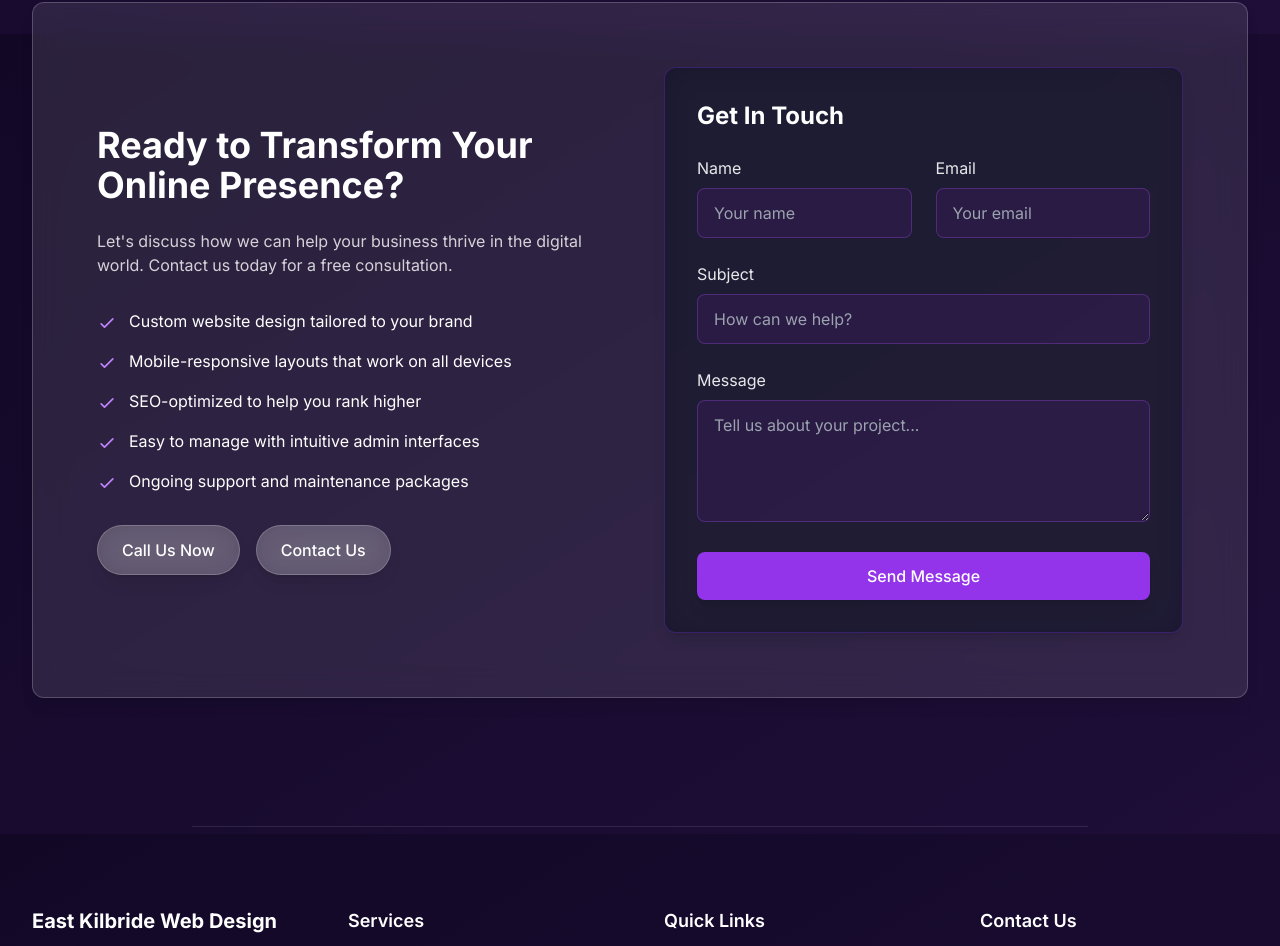
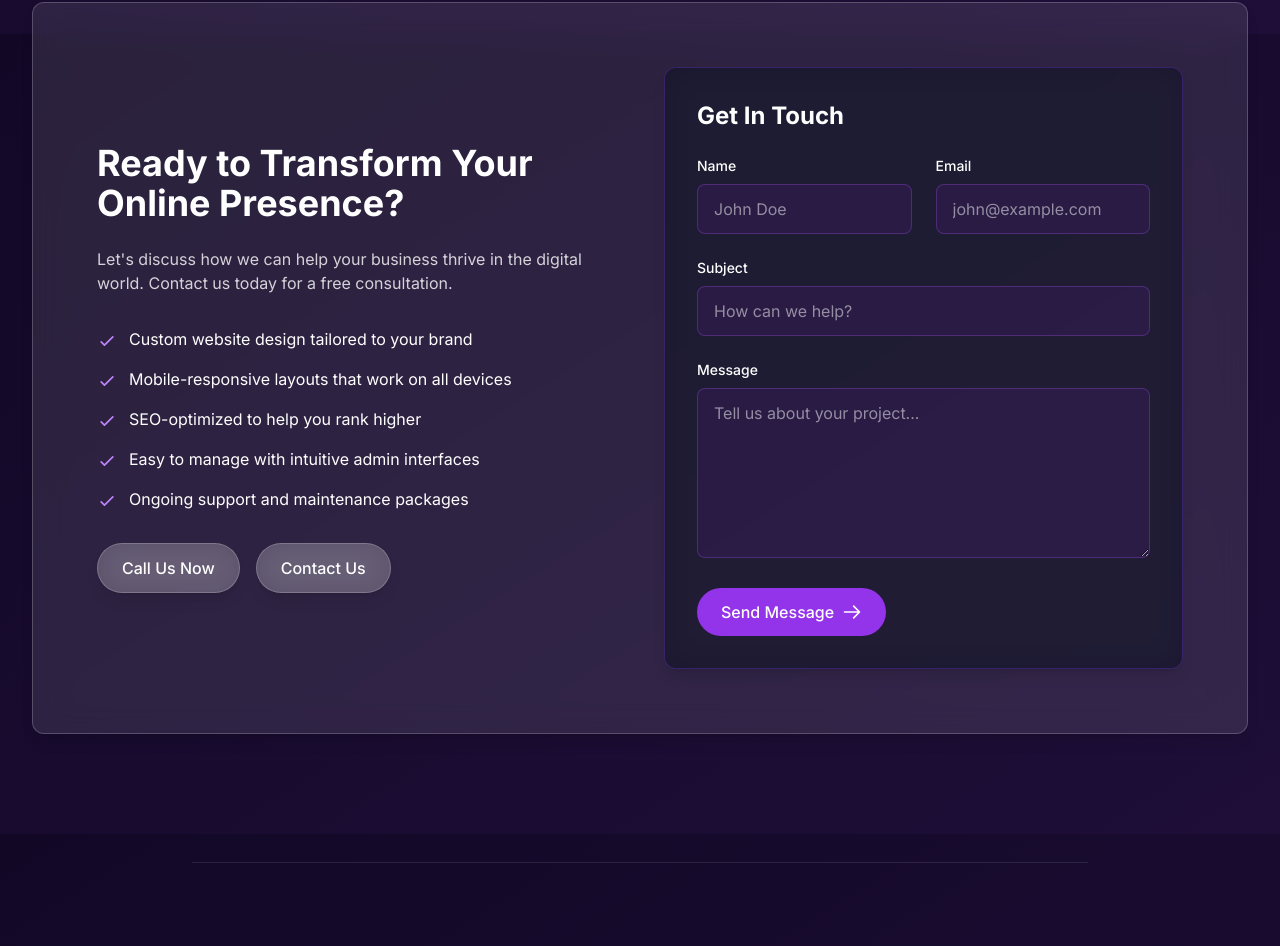
Before and after one commit to matthewmarleyuk/EK-Web-Design, a Next.js app: page / in a window 1280 px wide. Shown: the part 5566-6512 px from the top of the page. Built offline with nearby package versions, Linux system fonts and the light colour scheme.

Commit message:
Use ContactForm component on homepage, update form styles, and fix all navigation links

```diff
--- a/src/app/page.tsx
+++ b/src/app/page.tsx
@@ -1,5 +1,6 @@
 import React from 'react';
 import Navigation from '../components/navigation';
+import ContactForm from '../components/ContactForm';
 
 // Create a function to properly handle paths across environments
 const getPath = (path: string) => {
@@ -446,7 +447,7 @@ export default function Home() {
                   ))}
                 </ul>
                 <div className="flex flex-wrap gap-4">
-                  <a href="tel:+441234567890" className="glass-button inline-block font-medium">
+                  <a href="tel:07478707581" className="glass-button inline-block font-medium">
                     Call Us Now
                   </a>
                   <a href={getPath('/contact')} className="glass-button inline-block font-medium bg-purple-600/30">
@@ -456,56 +457,7 @@ export default function Home() {
               </div>
               <div className="glass p-6 md:p-8 rounded-xl shadow-xl backdrop-blur-lg" style={{backgroundColor: 'rgba(19, 19, 41, 0.75)', borderColor: 'rgba(124, 58, 237, 0.3)'}}>
                 <h3 className="text-2xl font-bold mb-6">Get In Touch</h3>
-                <form className="space-y-6">
-                  <div className="grid grid-cols-1 md:grid-cols-2 gap-6">
-                    <div>
-                      <label htmlFor="name" className="block mb-2 text-white/90">Name</label>
-                      <input
-                        type="text"
-                        id="name"
-                        className="w-full px-4 py-3 bg-purple-900/20 border border-purple-500/30 rounded-lg focus:outline-none focus:ring-2 focus:ring-purple-500 text-white"
-                        placeholder="Your name"
-                        required
-                      />
-                    </div>
-                    <div>
-                      <label htmlFor="email" className="block mb-2 text-white/90">Email</label>
-                      <input
-                        type="email"
-                        id="email"
-                        className="w-full px-4 py-3 bg-purple-900/20 border border-purple-500/30 rounded-lg focus:outline-none focus:ring-2 focus:ring-purple-500 text-white"
-                        placeholder="Your email"
-                        required
-                      />
-                    </div>
-                  </div>
-                  <div>
-                    <label htmlFor="subject" className="block mb-2 text-white/90">Subject</label>
-                    <input
-                      type="text"
-                      id="subject"
-                      className="w-full px-4 py-3 bg-purple-900/20 border border-purple-500/30 rounded-lg focus:outline-none focus:ring-2 focus:ring-purple-500 text-white"
-                      placeholder="How can we help?"
-                      required
-                    />
-                  </div>
-                  <div>
-                    <label htmlFor="message" className="block mb-2 text-white/90">Message</label>
-                    <textarea
-                      id="message"
-                      rows={4}
-                      className="w-full px-4 py-3 bg-purple-900/20 border border-purple-500/30 rounded-lg focus:outline-none focus:ring-2 focus:ring-purple-500 text-white"
-                      placeholder="Tell us about your project..."
-                      required
-                    />
-                  </div>
-                  <button
-                    type="submit"
-                    className="w-full bg-purple-600 hover:bg-purple-500 text-white font-medium px-6 py-3 rounded-lg transition-colors duration-300 shadow-lg"
-                  >
-                    Send Message
-                  </button>
-                </form>
+                <ContactForm />
               </div>
             </div>
           </div>
--- a/src/components/ContactForm.tsx
+++ b/src/components/ContactForm.tsx
@@ -70,7 +70,7 @@ export default function ContactForm() {
           <input
             type="text"
             id="name"
-            className="w-full bg-white/10 backdrop-blur-sm border border-white/20 rounded-lg px-4 py-3 text-white placeholder-white/50 focus:outline-none focus:ring-2 focus:ring-purple-500"
+            className="w-full bg-purple-900/20 border border-purple-500/30 rounded-lg px-4 py-3 text-white placeholder-white/50 focus:outline-none focus:ring-2 focus:ring-purple-500"
             placeholder="John Doe"
             value={formData.name}
             onChange={handleChange}
@@ -83,7 +83,7 @@ export default function ContactForm() {
           <input
             type="email"
             id="email"
-            className="w-full bg-white/10 backdrop-blur-sm border border-white/20 rounded-lg px-4 py-3 text-white placeholder-white/50 focus:outline-none focus:ring-2 focus:ring-purple-500"
+            className="w-full bg-purple-900/20 border border-purple-500/30 rounded-lg px-4 py-3 text-white placeholder-white/50 focus:outline-none focus:ring-2 focus:ring-purple-500"
             placeholder="john@example.com"
             value={formData.email}
             onChange={handleChange}
@@ -97,7 +97,7 @@ export default function ContactForm() {
         <input
           type="text"
           id="subject"
-          className="w-full bg-white/10 backdrop-blur-sm border border-white/20 rounded-lg px-4 py-3 text-white placeholder-white/50 focus:outline-none focus:ring-2 focus:ring-purple-500"
+          className="w-full bg-purple-900/20 border border-purple-500/30 rounded-lg px-4 py-3 text-white placeholder-white/50 focus:outline-none focus:ring-2 focus:ring-purple-500"
           placeholder="How can we help?"
           value={formData.subject}
           onChange={handleChange}
@@ -110,7 +110,7 @@ export default function ContactForm() {
         <textarea
           id="message"
           rows={6}
-          className="w-full bg-white/10 backdrop-blur-sm border border-white/20 rounded-lg px-4 py-3 text-white placeholder-white/50 focus:outline-none focus:ring-2 focus:ring-purple-500"
+          className="w-full bg-purple-900/20 border border-purple-500/30 rounded-lg px-4 py-3 text-white placeholder-white/50 focus:outline-none focus:ring-2 focus:ring-purple-500"
           placeholder="Tell us about your project..."
           value={formData.message}
           onChange={handleChange}
--- a/src/components/navigation.tsx
+++ b/src/components/navigation.tsx
@@ -3,6 +3,15 @@
 import { useState, useEffect } from 'react';
 import Link from 'next/link';
 import { Menu, X, User, Wrench, Phone, ArrowRight, Zap, Home } from "lucide-react";
+
+// Create a function to properly handle paths across environments
+const getPath = (path: string) => {
+  // Check if we're in production (GitHub Pages)
+  const basePath = process.env.NODE_ENV === 'production' ? '/EK-Web-Design' : '';
+  // Ensure the path starts with a slash but doesn't have double slashes
+  const normalizedPath = path.startsWith('/') ? path : `/${path}`;
+  return `${basePath}${normalizedPath}`;
+};
 
 export default function Navigation() {
   const [isOpen, setIsOpen] = useState(false);
@@ -29,23 +38,23 @@ export default function Navigation() {
     <nav className="fixed w-full z-50 bg-white/10 backdrop-blur-lg border-b border-white/20 shadow-lg">
       <div className="container mx-auto py-4 px-4">
         <div className="flex items-center justify-between">
-          <Link href="/" className="flex items-center space-x-2">
+          <Link href={getPath('/')} className="flex items-center space-x-2">
             <span className="text-xl font-bold tracking-tight">EK Web Design</span>
           </Link>
 
           {/* Desktop Navigation */}
           <div className="hidden md:flex items-center space-x-8">
-            <Link href="/about" className="text-white/90 hover:text-white transition-colors duration-300">
+            <Link href={getPath('/about')} className="text-white/90 hover:text-white transition-colors duration-300">
               About
             </Link>
-            <Link href="/services" className="text-white/90 hover:text-white transition-colors duration-300">
+            <Link href={getPath('/services')} className="text-white/90 hover:text-white transition-colors duration-300">
               Services
             </Link>
-            <Link href="/contact" className="text-white/90 hover:text-white transition-colors duration-300">
+            <Link href={getPath('/contact')} className="text-white/90 hover:text-white transition-colors duration-300">
               Contact
             </Link>
             <Link
-              href="/contact"
+              href={getPath('/contact')}
               className="bg-white text-purple-600 font-medium py-2 px-5 rounded-full transition-all duration-300 hover:bg-gray-100 shadow-[0_0_15px_rgba(255,255,255,0.5)] hover:shadow-[0_0_20px_rgba(255,255,255,0.7)] animate-pulse-slow"
             >
               Get Started
@@ -77,21 +86,21 @@ export default function Navigation() {
             <div className="bg-[#1a103a] shadow-xl border border-purple-900/30">
               <div className="p-4 space-y-3">
                 <Link
-                  href="/about"
+                  href={getPath('/about')}
                   className="block px-4 py-3 text-white hover:bg-purple-800/30 transition-colors duration-200"
                   onClick={() => setIsOpen(false)}
                 >
                   About
                 </Link>
                 <Link
-                  href="/services"
+                  href={getPath('/services')}
                   className="block px-4 py-3 text-white hover:bg-purple-800/30 transition-colors duration-200"
                   onClick={() => setIsOpen(false)}
                 >
                   Services
                 </Link>
                 <Link
-                  href="/contact"
+                  href={getPath('/contact')}
                   className="block px-4 py-3 text-white hover:bg-purple-800/30 transition-colors duration-200"
                   onClick={() => setIsOpen(false)}
                 >
@@ -100,7 +109,7 @@ export default function Navigation() {
 
                 <div className="pt-3 mt-3 border-t border-purple-900/30">
                   <Link
-                    href="/contact"
+                    href={getPath('/contact')}
                     className="flex items-center justify-center w-full bg-purple-600 hover:bg-purple-700 text-white font-medium py-3 px-4 transition-colors duration-200"
                     onClick={() => setIsOpen(false)}
                   >
```
